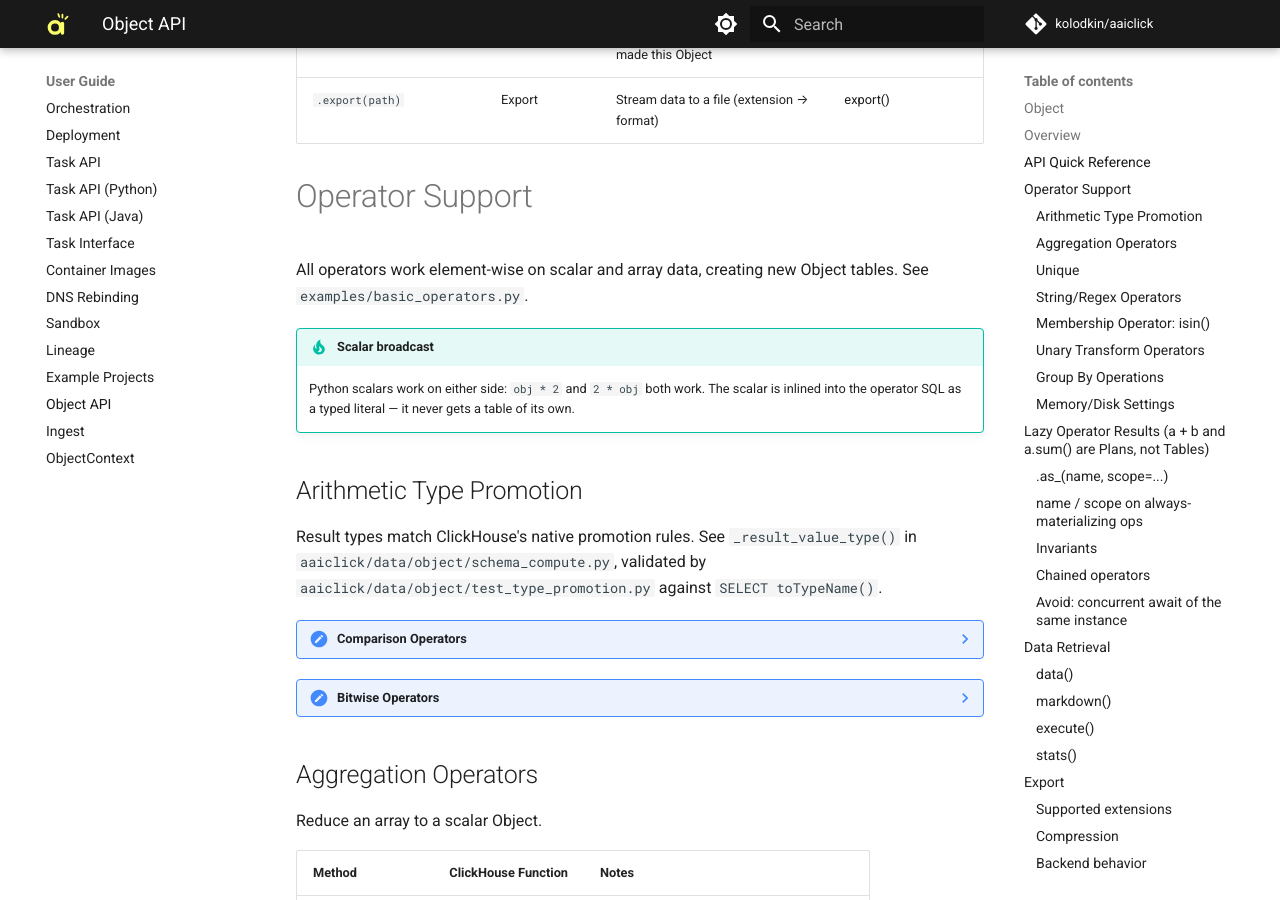
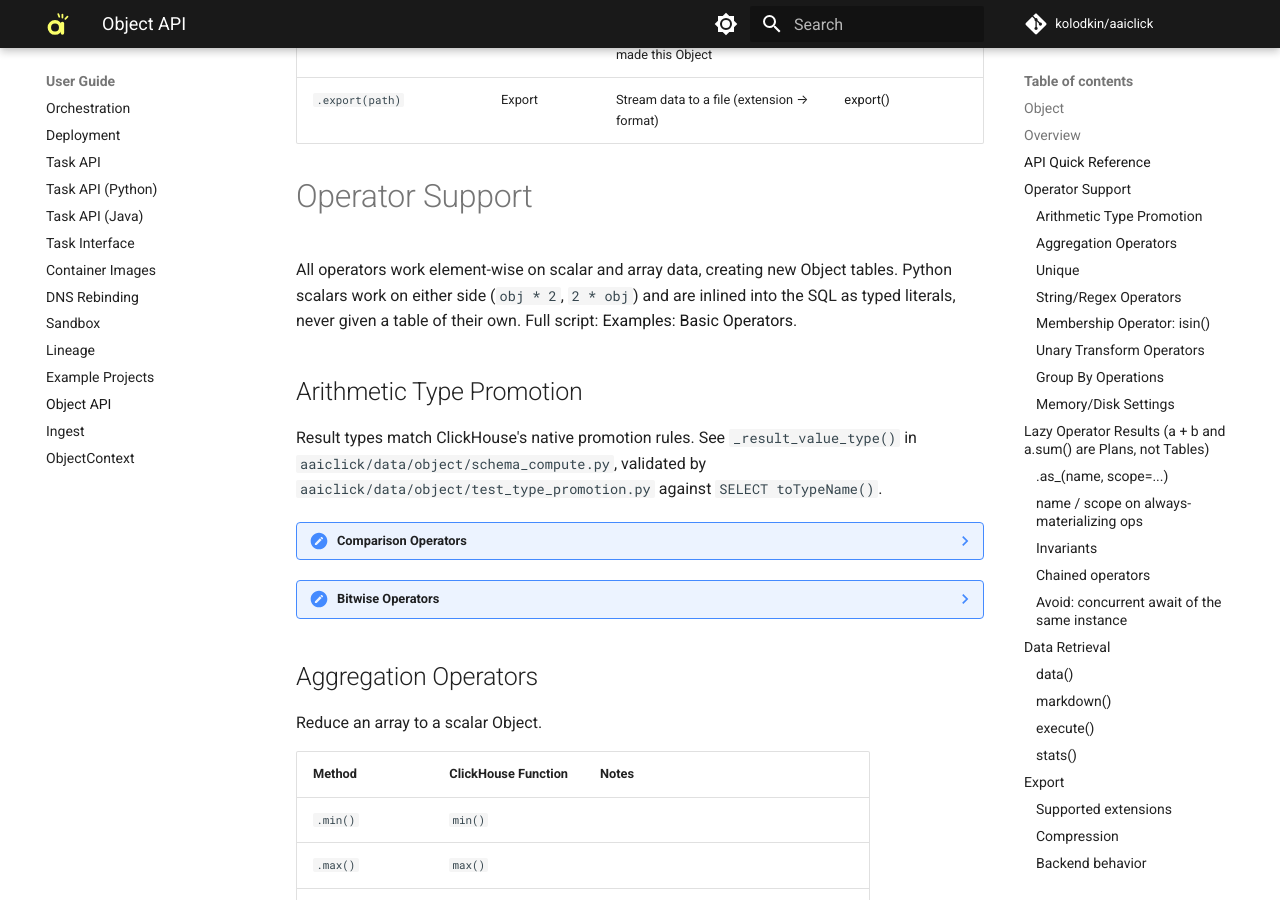
Before and after one commit to kolodkin/aaiclick, an MkDocs documentation site: the page built from docs/user_guide/object.md, in a window 1280 px wide and 900 px high, scrolled down 2958 px. Built offline with MkDocs 1.6.1 and Material for MkDocs 9.7.7, drawn with Linux system fonts in a browser that asks for light colours; comment, search, counter and statistics services are not loaded.

Commit message:
docs: style sweep — drop Implementation lines from user guides, future.md separators, decorative tip
Co-Authored-By: Claude Fable 5.1 <noreply@anthropic.com>
Claude-Session: https://claude.ai/code/session_01LcC1uDArfey4y8LwJ2ogmK

```diff
--- a/docs/user_guide/object.md
+++ b/docs/user_guide/object.md
@@ -60,10 +60,10 @@ See [ObjectContext](object_context.md) for lifecycle, schemas, and deployment mo
 
 # Operator Support
 
-All operators work element-wise on scalar and array data, creating new Object tables. See `examples/basic_operators.py`.
-
-!!! tip "Scalar broadcast"
-    Python scalars work on either side: `obj * 2` and `2 * obj` both work. The scalar is inlined into the operator SQL as a typed literal — it never gets a table of its own.
+All operators work element-wise on scalar and array data, creating new Object
+tables. Python scalars work on either side (`obj * 2`, `2 * obj`) and are
+inlined into the SQL as typed literals, never given a table of their own. Full
+script: [Examples: Basic Operators](../examples/basic_operators.md).
 
 ## Arithmetic Type Promotion
 
```
Also changed, not shown: docs/designs/future.md (+0 -8 lines), docs/user_guide/task_api_java.md (+0 -2 lines), docs/user_guide/task_api_python.md (+0 -2 lines).
